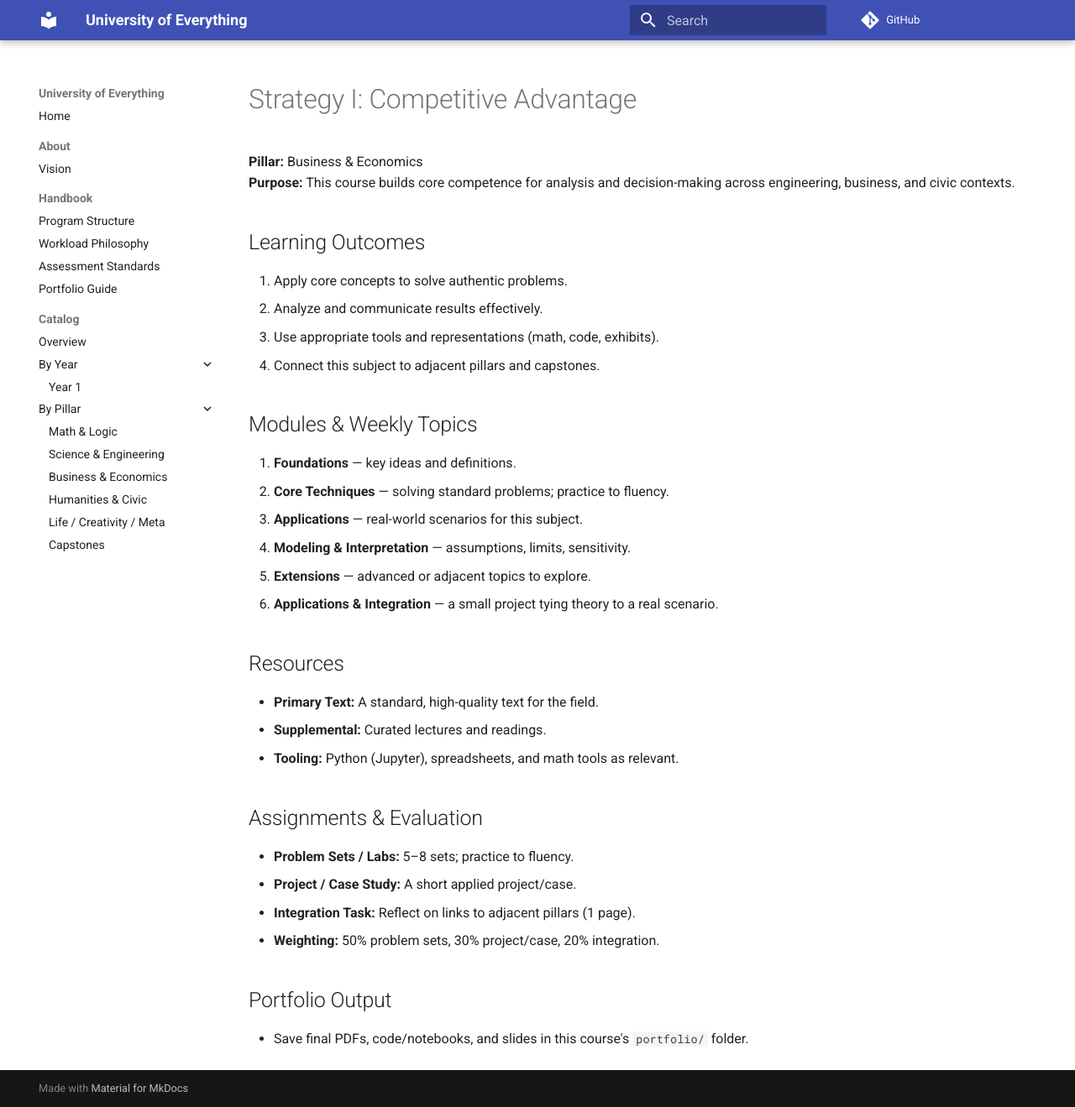
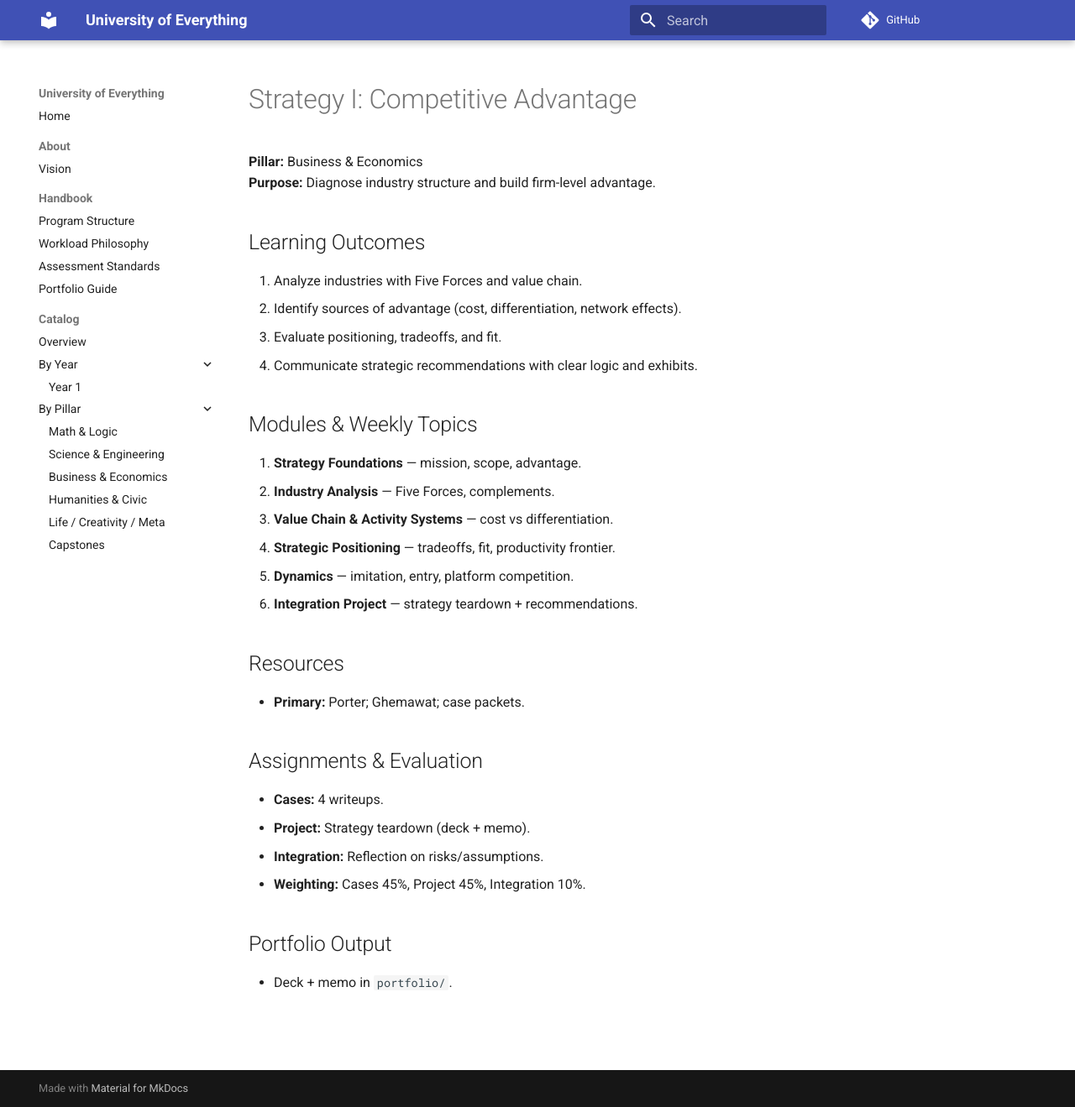
Before and after one commit to m4xbrg/university-of-everything, an MkDocs documentation site: the page built from docs/courses/business-econ/strategy-1-competitive-advantage/syllabus.md, in a window 1280 px wide and 1319 px high. Shown: the whole window at 84% size. Built offline with MkDocs 1.6.1 and Material for MkDocs 9.7.7, drawn with Linux system fonts in a browser that asks for light colours; comment, search, counter and statistics services are not loaded.

Commit message:
Add files via upload

```diff
--- a/docs/courses/business-econ/strategy-1-competitive-advantage/syllabus.md
+++ b/docs/courses/business-econ/strategy-1-competitive-advantage/syllabus.md
@@ -1,32 +1,29 @@
 # Strategy I: Competitive Advantage
-
 **Pillar:** Business & Economics
-**Purpose:** This course builds core competence for analysis and decision-making across engineering, business, and civic contexts.
+**Purpose:** Diagnose industry structure and build firm-level advantage.
 
 ## Learning Outcomes
-1. Apply core concepts to solve authentic problems.
-2. Analyze and communicate results effectively.
-3. Use appropriate tools and representations (math, code, exhibits).
-4. Connect this subject to adjacent pillars and capstones.
+1. Analyze industries with Five Forces and value chain.
+2. Identify sources of advantage (cost, differentiation, network effects).
+3. Evaluate positioning, tradeoffs, and fit.
+4. Communicate strategic recommendations with clear logic and exhibits.
 
 ## Modules & Weekly Topics
-1. **Foundations** — key ideas and definitions.
-2. **Core Techniques** — solving standard problems; practice to fluency.
-3. **Applications** — real-world scenarios for this subject.
-4. **Modeling & Interpretation** — assumptions, limits, sensitivity.
-5. **Extensions** — advanced or adjacent topics to explore.
-6. **Applications & Integration** — a small project tying theory to a real scenario.
+1. **Strategy Foundations** — mission, scope, advantage.
+2. **Industry Analysis** — Five Forces, complements.
+3. **Value Chain & Activity Systems** — cost vs differentiation.
+4. **Strategic Positioning** — tradeoffs, fit, productivity frontier.
+5. **Dynamics** — imitation, entry, platform competition.
+6. **Integration Project** — strategy teardown + recommendations.
 
 ## Resources
-- **Primary Text:** A standard, high-quality text for the field.
-- **Supplemental:** Curated lectures and readings.
-- **Tooling:** Python (Jupyter), spreadsheets, and math tools as relevant.
+- **Primary:** Porter; Ghemawat; case packets.
 
 ## Assignments & Evaluation
-- **Problem Sets / Labs:** 5–8 sets; practice to fluency.
-- **Project / Case Study:** A short applied project/case.
-- **Integration Task:** Reflect on links to adjacent pillars (1 page).
-- **Weighting:** 50% problem sets, 30% project/case, 20% integration.
+- **Cases:** 4 writeups.
+- **Project:** Strategy teardown (deck + memo).
+- **Integration:** Reflection on risks/assumptions.
+- **Weighting:** Cases 45%, Project 45%, Integration 10%.
 
 ## Portfolio Output
-- Save final PDFs, code/notebooks, and slides in this course's `portfolio/` folder.
+- Deck + memo in `portfolio/`.
```
Also changed, not shown: docs/courses/business-econ/business-integration-1-operations-supply-chains/syllabus.md (+12 -13 lines), docs/courses/business-econ/business-integration-1-ops-supply/syllabus.md (added, +30 -0 lines), docs/courses/business-econ/org-behavior-leadership/syllabus.md (added, +30 -0 lines), docs/courses/business-econ/organizational-behavior-leadership/syllabus.md (added, +29 -0 lines), docs/courses/humanities-civic/history-1-ancient/syllabus.md (+17 -20 lines), docs/courses/humanities-civic/history-2-medieval-early-modern/syllabus.md (+17 -20 lines), docs/courses/humanities-civic/history-2-medieval-earlymodern/syllabus.md (added, +29 -0 lines).
